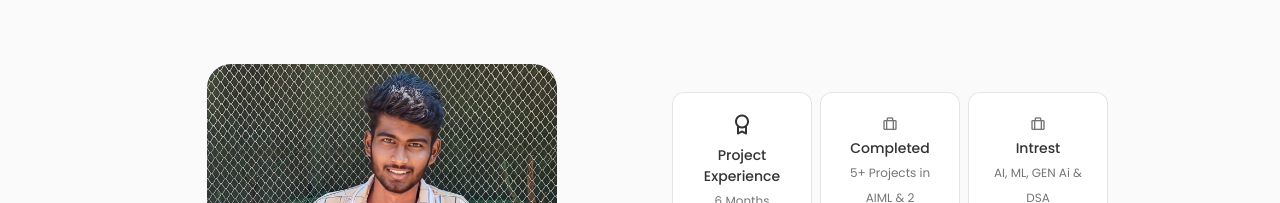
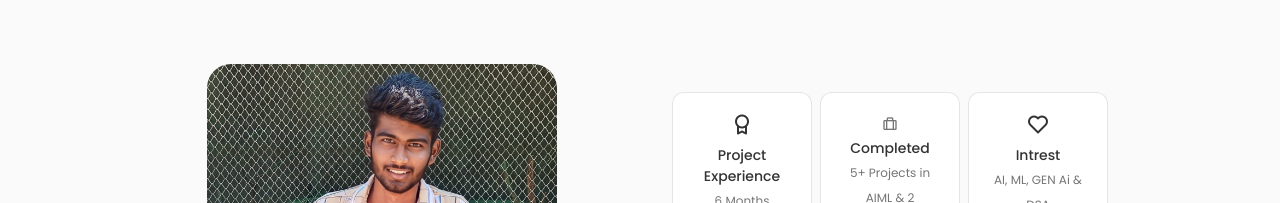
Before and after one commit to Venu-16/portfolio, a React (Create React App) app: page / in a window 1280 px wide. Shown: the part 1268-1471 px from the top of the page. Built offline with nearby package versions, Linux system fonts and the light colour scheme.

Commit message:
emoji added

```diff
--- a/src/components/about/info.jsx
+++ b/src/components/about/info.jsx
@@ -15,7 +15,7 @@ const info = () => {
             <span className="about__subtitle">5+ Projects in AIML & 2 projects in MERN</span>
         </div>
         <div className="about__box">
-            <i className="bx bx-briefcase-alt"></i>
+            <i className="bx bx-heart about__icon"></i>
             <h3 className="about__title">Intrest</h3>
             <span className="about__subtitle">AI, ML, GEN Ai & DSA</span>
         </div>
```
